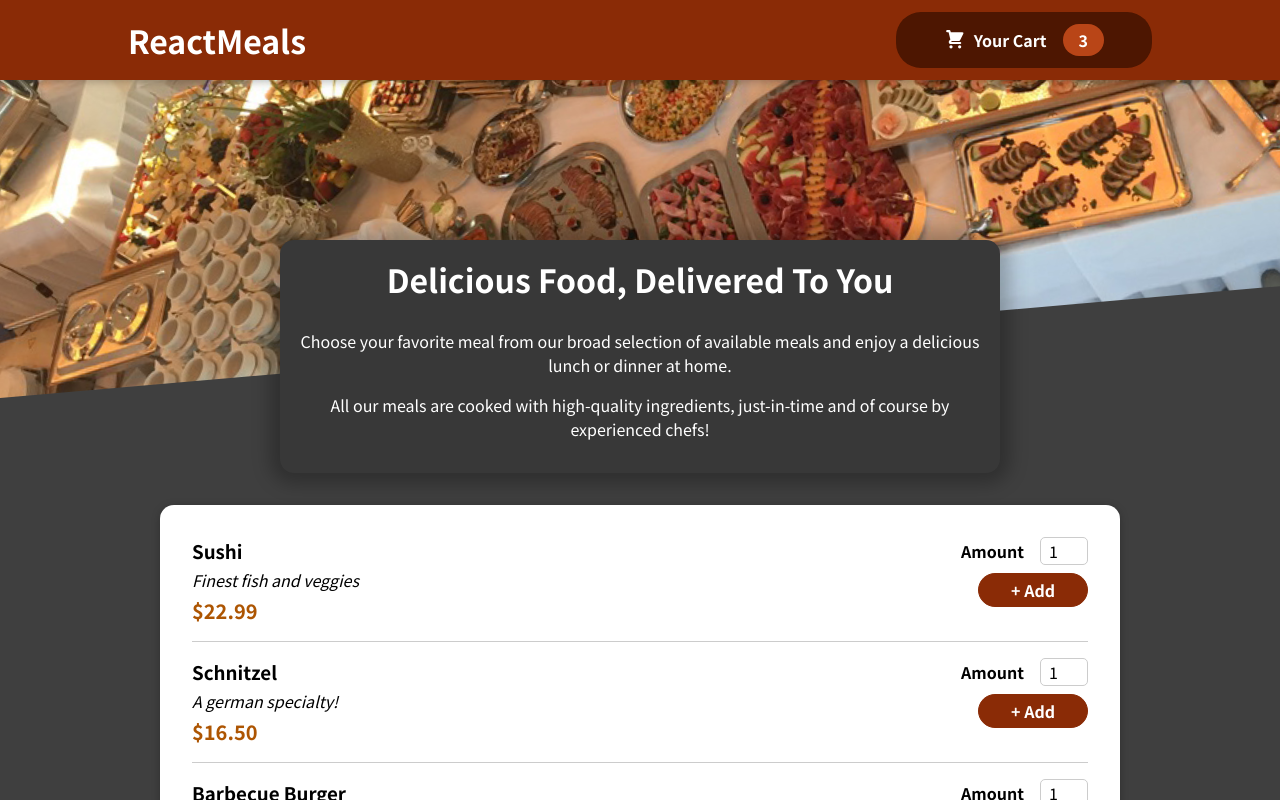
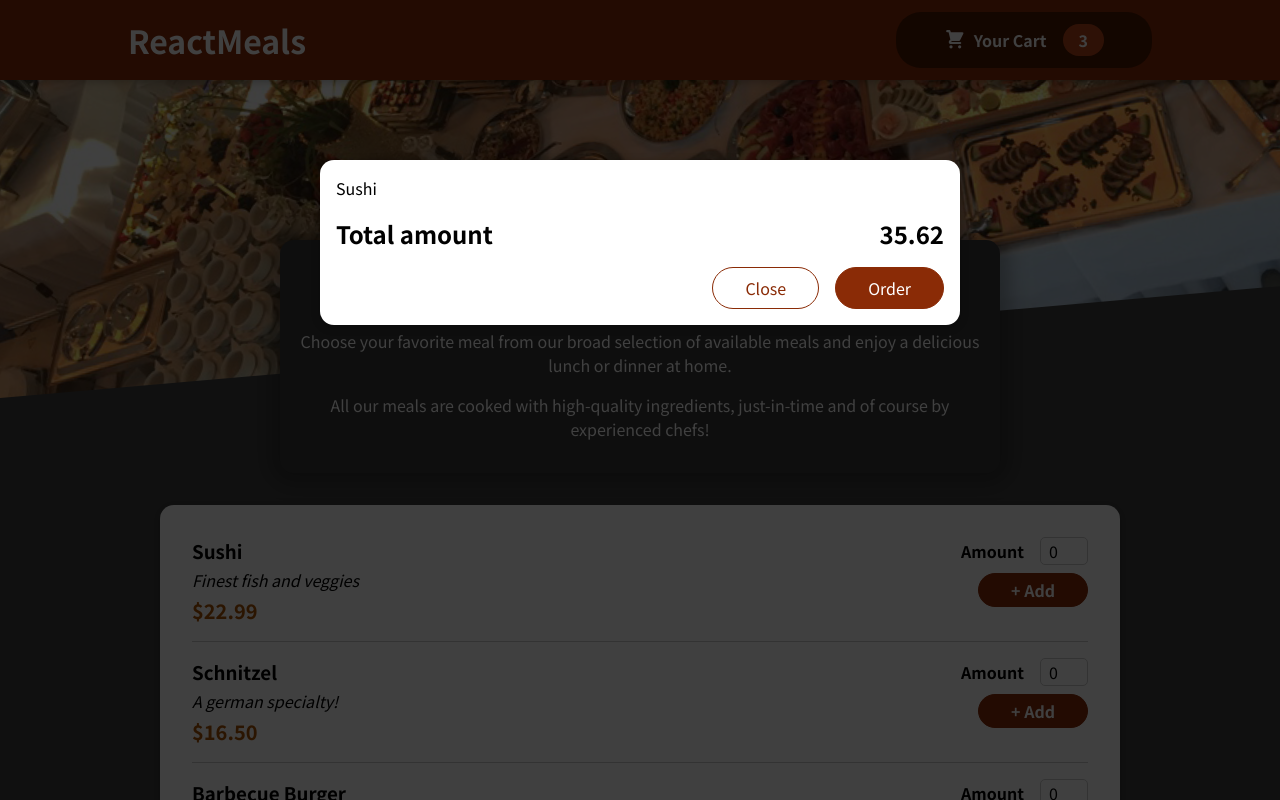
Before and after one commit to Vesperalin/Food-Order-App-Schwarzmuller-Course, a React (Create React App) app: page / in a window 1280 px wide. Shown: the top 800 px of the page. Built offline with nearby package versions, Linux system fonts and the light colour scheme.

Commit message:
Lesson 139

```diff
--- a/public/index.html
+++ b/public/index.html
@@ -1,14 +1,12 @@
 <!DOCTYPE html>
 <html lang="en">
+
 <head>
   <meta charset="utf-8" />
   <link rel="icon" href="%PUBLIC_URL%/favicon.ico" />
   <meta name="viewport" content="width=device-width, initial-scale=1" />
   <meta name="theme-color" content="#000000" />
-    <meta
-      name="description"
-      content="Web site created using create-react-app"
-    />
+  <meta name="description" content="Web site created using create-react-app" />
   <link rel="apple-touch-icon" href="%PUBLIC_URL%/logo192.png" />
   <!--
       manifest.json provides metadata used when your web app is installed on a
@@ -26,8 +24,10 @@
     -->
   <title>React App</title>
 </head>
+
 <body>
   <noscript>You need to enable JavaScript to run this app.</noscript>
+  <div id="overlays"></div>
   <div id="root"></div>
   <!--
       This HTML file is a template.
@@ -40,4 +40,5 @@
       To create a production bundle, use `npm run build` or `yarn build`.
     -->
 </body>
+
 </html>
--- a/src/App.js
+++ b/src/App.js
@@ -2,10 +2,12 @@
 
 import Header from "./components/Layout/Header";
 import Meals from "./components/Meals/Meals";
+import Cart from "./components/Cart/Cart";
 
 const App = () => {
     return (
         <Fragment>
+            <Cart />
             <Header />
             <main>
                 <Meals />
--- a/src/components/Cart/Cart.js
+++ b/src/components/Cart/Cart.js
@@ -1,3 +1,4 @@
+import Modal from '../UI/Modal';
 import styles from './Cart.module.css';
 
 const Cart = props => {
@@ -10,7 +11,7 @@
     ].map(item => <li>{item.name}</li>)}</ul>;
 
     return (
-        <div>
+        <Modal>
             {cartItems}
             <div className={styles.total}>
                 <span>Total amount</span>
@@ -20,7 +21,7 @@
                 <button className={styles['button--alt']}>Close</button>
                 <button className={styles.button}>Order</button>
             </div>
-        </div>
+        </Modal>
     );
 };
 
--- a/src/components/Meals/MealItem/MealItemForm.js
+++ b/src/components/Meals/MealItem/MealItemForm.js
@@ -9,10 +9,10 @@
                 input={{
                     id: 'amount_' + props.id,
                     type: 'number',
-                    min: '1',
+                    min: '0',
                     max: '5',
                     step: '1',
-                    defaultValue: '1'
+                    defaultValue: '0'
                 }}
             />
             <button>+ Add</button>
--- /dev/null
+++ b/src/components/UI/Modal.js
@@ -0,0 +1,29 @@
+import React, { Fragment } from 'react';
+import ReactDOM from 'react-dom';
+
+import styles from './Modal.module.css';
+
+const Backdrop = props => {
+    return <div className={styles.backdrop}></div>
+};
+
+const ModalOverlay = props => {
+    return (
+        <div className={styles.modal}>
+            <div className={styles.content}>{props.children}</div>
+        </div>
+    );
+};
+
+const portalElement = document.getElementById('overlays');
+
+const Modal = props => {
+    return (
+        <Fragment>
+            {ReactDOM.createPortal(<Backdrop />, portalElement)}
+            {ReactDOM.createPortal(<ModalOverlay>{props.children}</ModalOverlay>, portalElement)}
+        </Fragment>
+    );
+};
+
+export default Modal;
--- /dev/null
+++ b/src/components/UI/Modal.module.css
@@ -0,0 +1,40 @@
+.backdrop {
+    position: fixed;
+    top: 0;
+    left: 0;
+    width: 100%;
+    height: 100vh;
+    z-index: 20;
+    background-color: rgba(0, 0, 0, 0.75);
+}
+
+.modal {
+    position: fixed;
+    top: 20vh;
+    left: 5%;
+    width: 90%;
+    background-color: white;
+    padding: 1rem;
+    border-radius: 14px;
+    box-shadow: 0 2px 8px rgba(0, 0, 0, 0.25);
+    z-index: 30;
+    animation: slide-down 300ms ease-out forwards;
+}
+
+@media (min-width: 768px) {
+    .modal {
+        width: 40rem;
+        left: calc(50% - 20rem);
+    }
+}
+
+@keyframes slide-down {
+    from {
+        opacity: 0;
+        transform: translateY(-3rem);
+    }
+    to {
+        opacity: 1;
+        transform: translateY(0);
+    }
+}
```
Also changed, not shown: 1 other file (tests, documents, lock files or other folders). Lines whose indentation alone changed are shown as unchanged.
